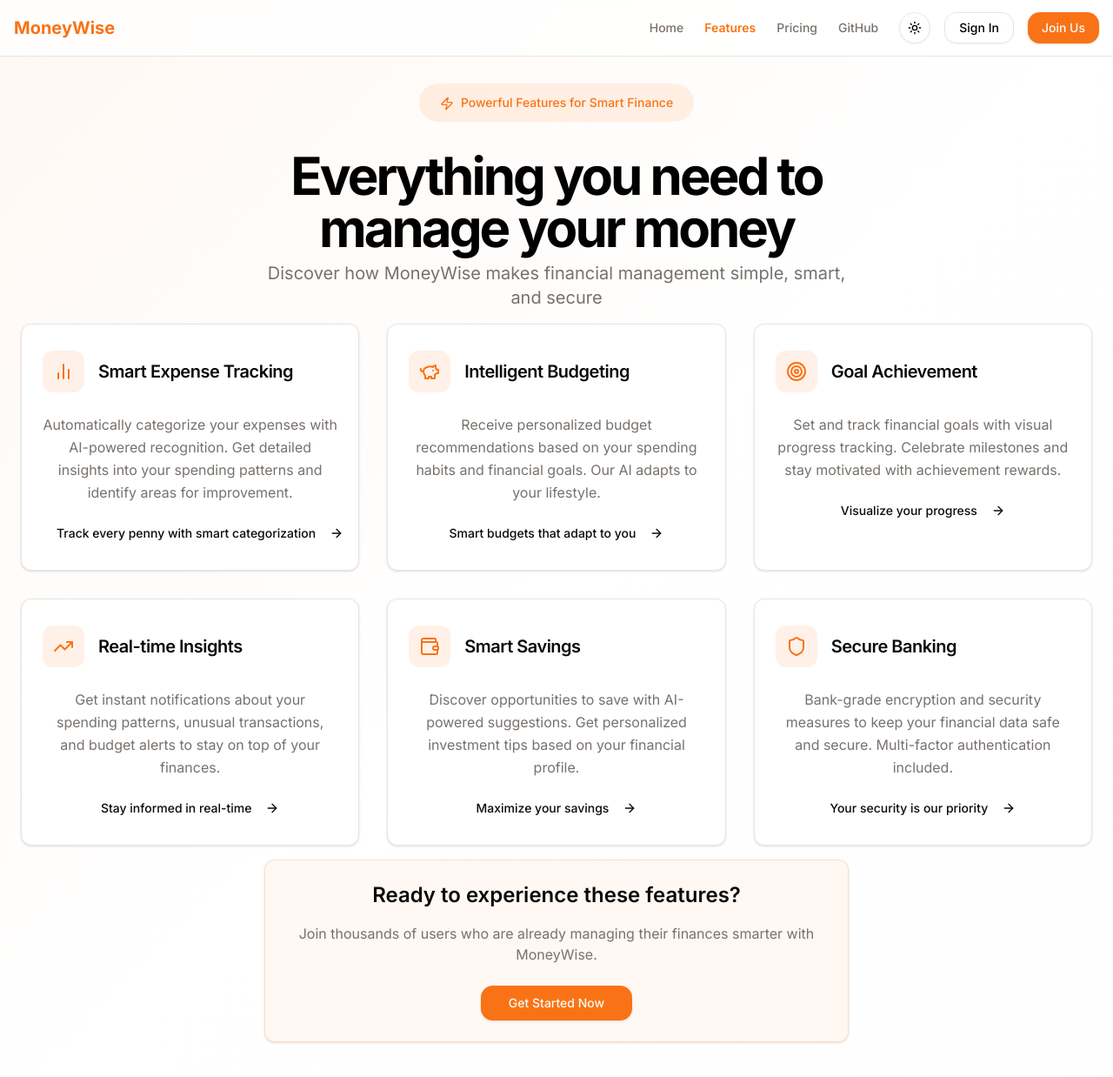
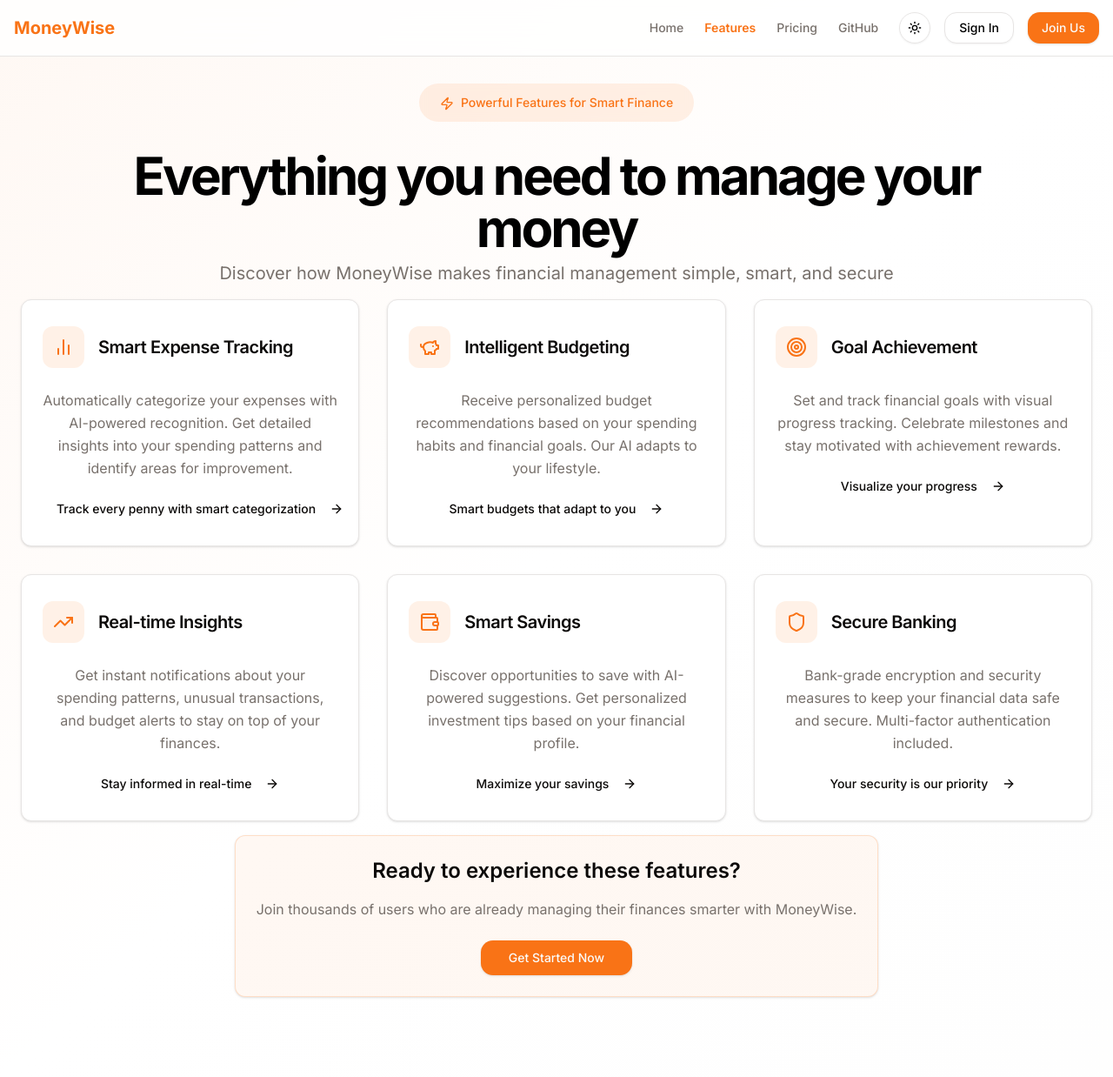
Before and after one commit to moabdelazem/moneywise, a Next.js app: page /features in a window 1280 px wide. Shown: the top 1238 px of the page at 87% size. Built offline with nearby package versions, Linux system fonts and the light colour scheme.

Commit message:
style: adjust typography and layout for improved readability and responsiveness

```diff
--- a/app/features/page.tsx
+++ b/app/features/page.tsx
@@ -133,7 +133,7 @@
             animate="visible"
             variants={containerVariants}
           >
-            <motion.div variants={itemVariants} className="space-y-2 max-w-3xl">
+            <motion.div variants={itemVariants} className="space-y-2 max-w-3xl lg:max-w-4xl xl:max-w-5xl">
               <div className="flex items-center justify-center mb-8">
                 <span className="relative px-6 py-3 text-sm font-medium text-primary bg-primary/10 rounded-full backdrop-blur-sm">
                   <Zap className="w-4 h-4 inline-block mr-2" />
@@ -143,7 +143,7 @@
               <h1 className="text-4xl font-bold tracking-tighter sm:text-5xl md:text-6xl">
                 Everything you need to manage your money
               </h1>
-              <p className="mx-auto max-w-[700px] text-muted-foreground text-xl mt-4">
+              <p className="mx-auto max-w-[700px] text-muted-foreground text-xl mt-4 lg:max-w-3xl xl:max-w-4xl">
                 Discover how MoneyWise makes financial management simple, smart,
                 and secure
               </p>
@@ -187,7 +187,7 @@
             </motion.div>
 
             <motion.div variants={itemVariants} className="mt-20 text-center">
-              <Card className="max-w-2xl mx-auto bg-primary/5 border-primary/20">
+              <Card className="max-w-2xl mx-auto bg-primary/5 border-primary/20 lg:max-w-3xl xl:max-w-4xl">
                 <CardContent className="pt-6">
                   <h3 className="text-2xl font-semibold mb-4">
                     Ready to experience these features?
--- a/app/page.tsx
+++ b/app/page.tsx
@@ -153,7 +153,7 @@
                   🚀 Welcome to the Future of Finance
                 </span>
               </div>
-              <h1 className="text-7xl font-black tracking-tighter sm:text-8xl lg:text-9xl mb-12 bg-gradient-to-r from-orange-500 via-orange-400 to-secondary bg-clip-text text-transparent">
+              <h1 className="text-6xl font-black tracking-tighter sm:text-8xl lg:text-9xl mb-12 bg-gradient-to-r from-orange-500 via-orange-400 to-secondary bg-clip-text text-transparent">
                 Smart
                 <span className="relative mx-3 text-primary">
                   Money
@@ -170,7 +170,7 @@
                 </span>
                 Moves
               </h1>
-              <p className="text-2xl text-muted-foreground max-w-4xl mb-12 leading-relaxed font-medium">
+              <p className="text-xl text-muted-foreground max-w-4xl mb-12 leading-relaxed font-medium sm:text-2xl">
                 Experience the next generation of financial management with our
                 AI-powered budgeting tools and intelligent insights.
               </p>
@@ -330,7 +330,7 @@
                 community-driven development. Join us in building the future of
                 personal finance management.
               </motion.p>
-              <motion.div variants={itemVariants}>
+              <motion.div variants={itemVariants} className="md:block">
                 <Button
                   asChild
                   size="lg"
--- a/components/footer.tsx
+++ b/components/footer.tsx
@@ -7,7 +7,7 @@
 
   return (
     <footer className="border-t border-border bg-background/50 backdrop-blur-lg">
-      <div className="container flex items-center justify-around gap-4 py-10 md:h-24 md:flex-row md:py-0">
+      <div className="container flex flex-col items-center justify-center gap-4 py-10 md:flex-row md:justify-around md:h-24 md:py-0">
         <div className="flex flex-col items-center gap-4 px-8 md:flex-row md:gap-2 md:px-0">
           <p className="text-center text-sm leading-loose text-muted-foreground md:text-left">
             Built with{" "}
--- a/components/navbar.tsx
+++ b/components/navbar.tsx
@@ -2,10 +2,10 @@
 
 import Link from "next/link";
 import { motion } from "framer-motion";
-import { Sun, Moon, Laptop } from "lucide-react";
+import { Sun, Moon, Laptop, Menu } from "lucide-react";
 import { useTheme } from "next-themes";
 import { usePathname } from "next/navigation";
-import { memo } from "react";
+import { memo, useState } from "react";
 import {
   DropdownMenu,
   DropdownMenuContent,
@@ -13,6 +13,7 @@
   DropdownMenuTrigger,
 } from "@/components/ui/dropdown-menu";
 import { Button } from "@/components/ui/button";
+import { Sheet, SheetContent, SheetTrigger } from "@/components/ui/sheet";
 
 export const Navbar = memo(function Navbar() {
   const { setTheme } = useTheme();
```
